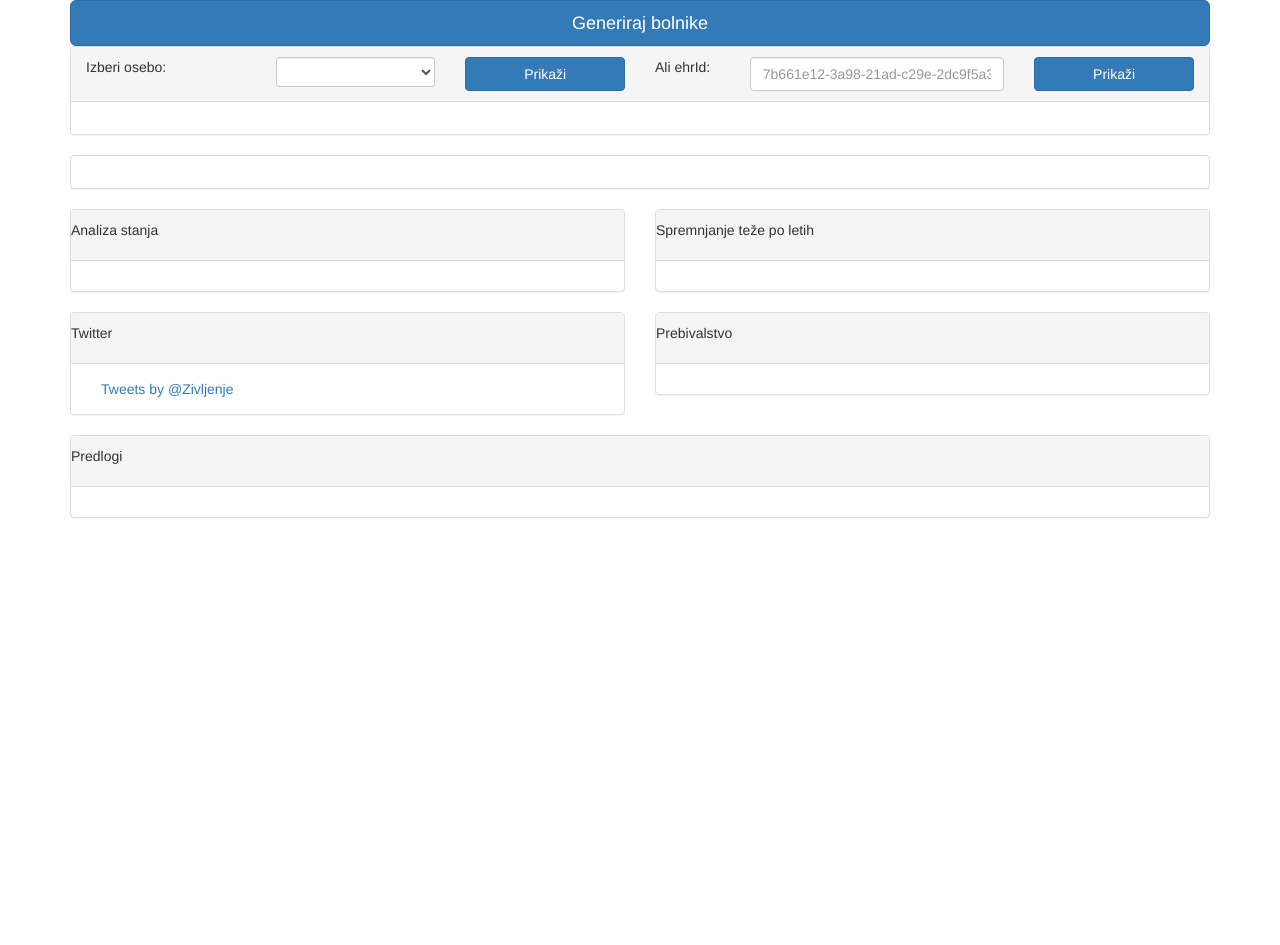
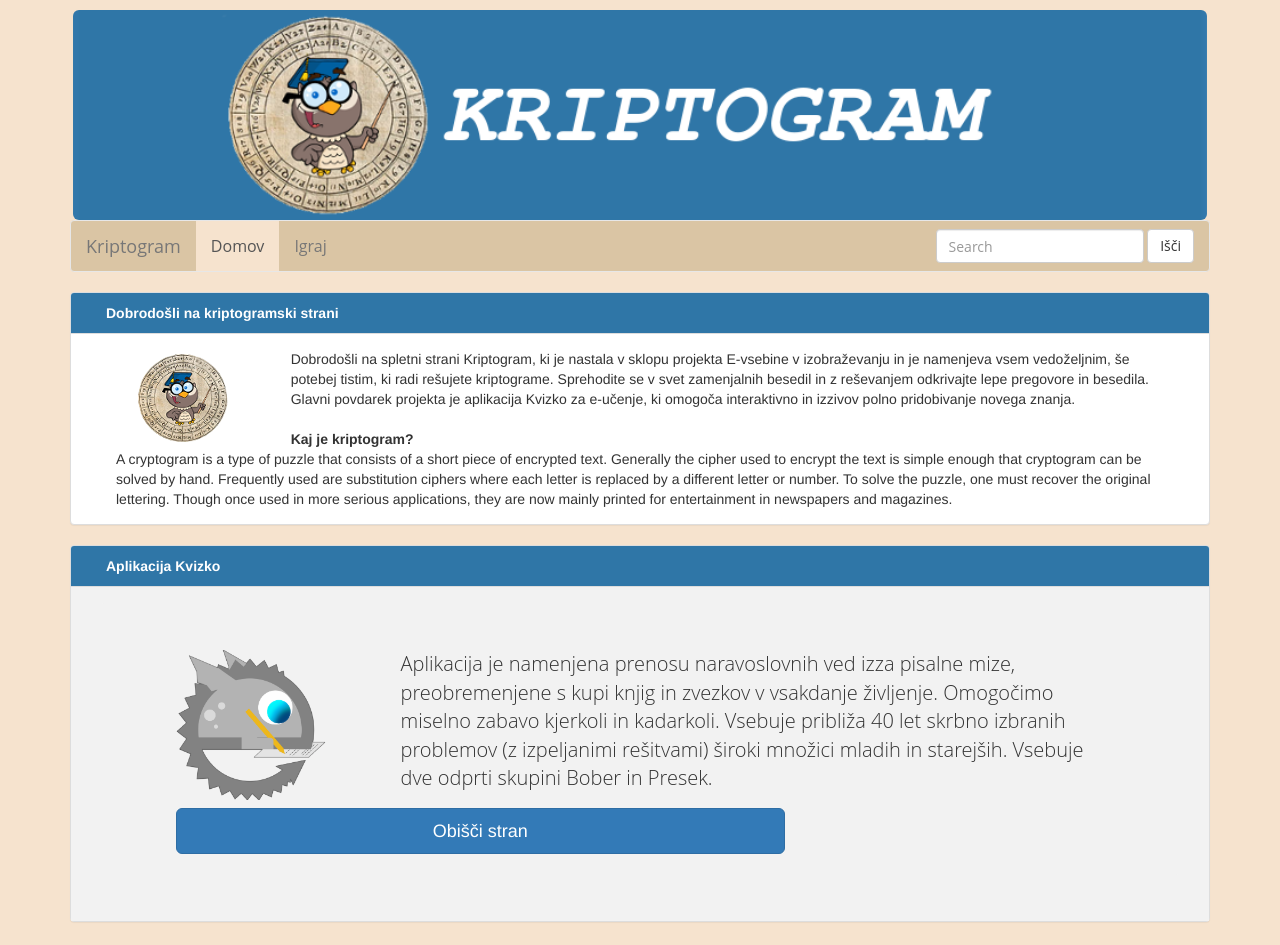
Before and after one commit to benjaminovak/dekodiranje, a plain HTML site: page index.html in a window 1280 px wide. Before the commit the page ends 800 px from the top, so only its background shows below. Drawn offline with nearby package versions, Linux system fonts and the light colour scheme; a script that the page names is missing.

Commit message:
Uvodna spletna stran in oblika

```diff
--- a/index.html
+++ b/index.html
@@ -3,186 +3,111 @@
 <html>
 	<head>
 	    <meta http-equiv="Content-Type" content="text/html; charset=UTF-8"/>
-	    <title>Phr pregled</title>
+	    <title>Kriptogram</title>
 	    <link rel="shortcut icon" href="favicon.ico"/>
 	    <script src="http://ajax.googleapis.com/ajax/libs/jquery/2.1.0/jquery.min.js"></script>
 	    <link href="http://maxcdn.bootstrapcdn.com/bootstrap/3.3.1/css/bootstrap.min.css" rel="stylesheet">
 	    <script src="http://maxcdn.bootstrapcdn.com/bootstrap/3.3.1/js/bootstrap.min.js"></script>
 	    <script src="demo.js"></script>
-	    <script src="d3.min.js"></script>
-		<script src="d3pie.min.js"></script>
 		<script type='text/javascript' src='http://www.geolify.com/geojavascript.php?id=638'>preberiMesto(geolify_js_country_name())</script>
 	    <link rel="stylesheet" type="text/css" href="style.css" />
 	</head>
 	<body>
-		<div class="container">
-			<div class="row">
-				<div class="col-lg-12 col-md-12 col-sm-12">
+		<div class="col-lg-12 col-md-12 col-sm-12">
 					<center>
-					      <button type="button" class="btn btn-primary btn-lg btn-block" onclick="generator()">Generiraj bolnike</button><span id="generator"></span>
+					<div class="container logo">
+
+					   <div class="navbar-inner">
+					     <div class="container">
+					        <a class="brand" href="index.html"> <img src="logo1.png" class="img-rounded" height="210"></a>
+					     </div>
+
+					 </div>
 					</center>
 				</div>
-			</div>
-			<div class="row">
-				<div class="col-lg-12 col-md-12 col-sm-12">
-					<div class="panel panel-default">
-						<div class="panel-heading">
-							<div class="row">
-								<div class="col-lg-2 col-md-2 col-sm-2"><p class="p1">Izberi osebo:</p></div>
-								<div class="col-lg-2 col-md-2 col-sm-2"><select class="form-control input-sm" id="predlogaBolnika"><option value=""></option></select></div>
-								<div class="col-lg-2 col-md-2 col-sm-2">
-									<button type="button" class="btn btn-primary btn-block" onclick="prikazi()">Prikaži</button><span id="generator"></span>
-								</div>
-								<div class="col-lg-1 col-md-2 col-sm-2"><p class="p1">Ali ehrId:</p></div>
-								<div class="col-lg-3 col-md-2 col-sm-2"><input id="meritveVitalnihZnakovEHRid" type="text" class="form-control input-mini" placeholder="7b661e12-3a98-21ad-c29e-2dc9f5a3d885"></div>
-								<div class="col-lg-2 col-md-2 col-sm-2">
-									<button type="button" class="btn btn-primary btn-block" onclick="prikaziPrekoEhrId()">Prikaži</button><span id="generator"></span>
-								</div>
-							</div>
-						</div>
-						<div class="panel-body">
-							<div class="container-fluid">
-							  <div class="row-fluid">
-							    <div class="span10">
-							 		<div class="col-lg-12 col-md-12 col-sm-12">
+		<div class="container">
+		   <div class="row">
+			<div class="col-lg-12 col-md-12 col-sm-12">
+				<nav class="navbar navbar-default" id="menu">
+				  <div class="container-fluid">
+				    <div class="navbar-header">
+				      <a class="navbar-brand" href="index.html">Kriptogram</a>
+				    </div>
+				    <div>
+				      <ul class="nav navbar-nav">
+				        <li class="active"><a href="index.html">Domov</a></li>
+				        <li><a href="./igra/index.html">Igraj</a></li>
+				      </ul>
+				    </div>
 
-							 			<div class="col-lg-7 col-md-7 col-sm-7" class="d1" id="podatki"></div>
-							 			<div class="col-lg-5 col-md-5 col-sm-5" id="slika" ></div>
-							 		</div>
-							    </div>
-							    <div class="span2">
-									<div class="col-lg-12 col-md-12 col-sm-12"></div>
-							    </div>
-							  </div>
-							</div>
-						</div>
+				  <form class="navbar-form navbar-right" role="search">
+					  <div class="form-group">
+					    <input type="text" class="form-control" placeholder="Search">
+					  </div>
+					  <button type="submit" class="btn btn-default">Išči</button>
+					</form>
+				</nav>
 				</div>
 			</div>
-		</div>
-		<div class="row" id="podatek">
-			<div class="col-lg-12 col-md-12 col-sm-12">
-				<div class="panel panel-default">
-					<div class="panel-body">
-						<div class="container-fluid">
-							<div class="row-fluid" >
-						 		<div class="col-lg-3 col-md-3 col-sm-3" id="visina">
 
-						 		</div>
-								<div class="col-lg-9 col-md-9 col-sm-9">
-									<div id="masa" class="col-lg-3 col-md-3 col-sm-3"></div>
-									<div id="temperatura" class="col-lg-3 col-md-3 col-sm-3"></div>
-									<div id="nasicenost" class="col-lg-3 col-md-3 col-sm-3"></div>
-								</div>
-								<div class="col-lg-3 col-md-3 col-sm-3" id="visina">
-						 		</div>
-								<div class="col-lg-9 col-md-9 col-sm-9">
-									<div id="systolic" class="col-lg-3 col-md-3 col-sm-3"></div>
-									<div id="diastolic" class="col-lg-3 col-md-3 col-sm-3"></div>
-									<div id="index" class="col-lg-3 col-md-3 col-sm-3"></div>
-								</div>
+		<div class="row">
+	       <div class="col-lg-12 col-md-12 col-sm-12">
+	        	<div class="panel panel-default">
+	        		<div class="panel-heading" id="glava">
+						<div class="row">
+							<div class="col-lg-6 col-md-6 col-sm-6">
+								<b><span class="pozdrav">Dobrodošli na kriptogramski strani</span></b>
 							</div>
 						</div>
 					</div>
-				</div>
-			</div>
-		</div>
-		<div class="row" id="a">
-	        <div class="col-sm-6 col-md-6">
-	        	<div class="panel panel-default">
-	        		<div class="panel-heading" id="predlogiKoncni">
-							<div class="row">
-								<p class="p6">Analiza stanja</p>
-							</div>
-					</div>
 					<div class="panel-body">
 						<div class="container-fluid">
-							<div class="row-fluid" id="analiza">
+							<div class="row-fluid">
+								<div class="col-lg-12 col-md-12 col-sm-12">
+									<div class="col-lg-2 col-md-2 col-sm-2"><img src="slikca.png" ></a></div>
+									Dobrodošli na spletni strani Kriptogram, ki je nastala v sklopu projekta E-vsebine v izobraževanju in je namenjeva vsem vedoželjnim, še potebej tistim, ki radi rešujete kriptograme. Sprehodite se v svet zamenjalnih besedil in z reševanjem odkrivajte lepe pregovore in besedila.
+									<br>
+									Glavni povdarek projekta je aplikacija Kvizko za e-učenje, ki omogoča interaktivno in izzivov polno pridobivanje novega znanja.
+									<br><br>
+									<b>	Kaj je kriptogram?</b>
+									<br>
+									A cryptogram is a type of puzzle that consists of a short piece of encrypted text. Generally the cipher used to encrypt the text is simple enough that cryptogram can be solved by hand. Frequently used are substitution ciphers where each letter is replaced by a different letter or number. To solve the puzzle, one must recover the original lettering. Though once used in more serious applications, they are now mainly printed for entertainment in newspapers and magazines.
+
+								</div>
 
 							</div>
 						</div>
 					</div>
 				</div>
 	        </div>
-	        <div class="col-sm-6 col-sm-offset-0 col-md-6 col-md-offset-0">
+     	</div>
+
+     	<div class="row">
+	       <div class="col-lg-12 col-md-12 col-sm-12">
 	        	<div class="panel panel-default">
-	        		<div class="panel-heading" id="predlogi">
-							<div class="row" id="graf">
-								<p class="p6">Spremnjanje teže po letih</p>
+	        		<div class="panel-heading" id="glava">
+						<div class="row">
+							<div class="col-lg-6 col-md-6 col-sm-6">
+								<b><span class="pozdrav">Aplikacija Kvizko</span></b>
 							</div>
 						</div>
-					<div class="panel-body">
+					</div>
+					<div class="panel-body" id="kvizko">
 						<div class="container-fluid">
-							<div class="row-fluid" id="teza">
+							<div class="row-fluid">
+									<div class="jumbotron" id="kvizko">
+									<div class="col-lg-3 col-md-3 col-sm-3"><a href="https://euganke.fri.uni-lj.si/"><img src="big-logo.png" width="150"></a></div>
+								      <p id="p1">Aplikacija je namenjena prenosu naravoslovnih ved izza pisalne mize, preobremenjene s kupi knjig in zvezkov v vsakdanje življenje. Omogočimo miselno zabavo kjerkoli in kadarkoli. Vsebuje približa 40 let skrbno izbranih problemov (z izpeljanimi rešitvami) široki množici mladih in starejših. Vsebuje dve odprti skupini Bober in Presek.</p>
 
+								      <center><div class="col-lg-8 col-md-8 col-sm-8"><p><a class="btn btn-primary btn-lg btn-block" href="https://euganke.fri.uni-lj.si/" role="button">Obišči stran</a></p></div></center> <br>
+								    </div>
 							</div>
 						</div>
 					</div>
 				</div>
 	        </div>
-      </div>
-      <div class="row">
-	        <div class="col-sm-6 col-md-6">
-	        	<div class="panel panel-default">
-	        		<div class="panel-heading" id="predlogi">
-							<div class="row">
-								<p class="p6">Twitter</p>
-							</div>
-					</div>
-					<div class="panel-body">
-						<div class="container-fluid">
-							<div class="row-fluid">
-								<a class="twitter-timeline" data-dnt="true" href="https://twitter.com/Zivljenje" data-widget-id="542457681668096001">Tweets by @Zivljenje</a>
-           							 <script>
-           							 	!function(d,s,id){var js,fjs=d.getElementsByTagName(s)[0],p=/^http:/.test(d.location)?'http':'https';if(!d.getElementById(id)){js=d.createElement(s);js.id=id;js.src=p+"://platform.twitter.com/widgets.js";fjs.parentNode.insertBefore(js,fjs);}}(document,"script","twitter-wjs");
-           							 </script>
-							</div>
-						</div>
-					</div>
-				</div>
-	        </div>
-	        <div class="col-sm-6 col-sm-offset-0 col-md-6 col-md-offset-0">
-	        	<div class="panel panel-default">
-	        		<div class="panel-heading" id="predlogiKoncni">
-							<div class="row" id="graf">
-								<p class="p6">Prebivalstvo</p>
-							</div>
+     	</div>
 
-						</div>
-					<div class="panel-body">
-						<div class="container-fluid">
-							<div class="row-fluid" id="torta">
-								<center>
-								<div id="pieChart"></div>
-									<script src="d3.min.js"></script>
-									<script src="d3pie.min.js"></script>
-									<script>
-									var pie = new d3pie("pieChart", {"header":{"title":{"text":"Porazporeditev prebivalstva","color":"#337ab7","fontSize":20,"font":"open sans"},"subtitle":{"text":"glede ITM v evropi","color":"#2d8b2e","fontSize":17,"font":"open sans"},"titleSubtitlePadding":0},"footer":{"color":"#999999","fontSize":10,"font":"open sans","location":"bottom-left"},"size":{"canvasHeight":$("#torta").height(),"canvasWidth":$("#torta").width(),"pieInnerRadius":"30%","pieOuterRadius":"73%"},"data":{"sortOrder":"value-desc","content":[{"label":"Normalna","value":65,"color":"#2484c1"},{"label":"Debelost","value":26,"color":"#4daa4b"},{"label":"Podhranost","value":9,"color":"#90c469"}]},"labels":{"outer":{"pieDistance":10},"inner":{"hideWhenLessThanPercentage":3},"mainLabel":{"fontSize":11},"percentage":{"color":"#ffffff","decimalPlaces":0},"value":{"color":"#adadad","fontSize":11},"lines":{"enabled":true,"style":"straight"}},"effects":{"pullOutSegmentOnClick":{"effect":"linear","speed":400,"size":8}},"misc":{"gradient":{"enabled":true,"percentage":100},"canvasPadding":{"top":0,"right":0,"bottom":0,"left":0}},"callbacks":{}});
-									</script>
-								</center>
-							</div>
-						</div>
-					</div>
-				</div>
-	        </div>
-	    </div>
-	    <div class="row" id="predlog">
-		    <div class="col-sm-6 col-md-12">
-	        	<div class="panel panel-default">
-	        		<div class="panel-heading" id="predlogiKoncni">
-						<div class="row">
-							<p class="p6">Predlogi</p>
-						</div>
-					</div>
-					<div class="panel-body">
-						<div class="container-fluid">
-							<div class="row-fluid" id="rezultati">
-
-							</div>
-						</div>
-					</div>
-				</div>
-			</div>
-		    </div>
-	    </div>
+     	</div>
 	</body>
 </html>
--- /dev/null
+++ b/style.css
@@ -0,0 +1,54 @@
+body {
+	padding: 10px;
+     margin: 0;
+     /* background: url(background.jpg);
+	background-attachment: fixed;
+	background-size: 100%;*/
+	background-color: #F6E3CE;
+}
+#p1{
+	font-size: 20px;
+	font-family: 'Open Sans';
+}
+.pozdrav{
+	color: #FFFFFF;
+	margin: 20px;
+}
+.logo{
+	width: 100%;
+	height: 210px;
+	margin-top: 0px;
+}
+
+#menu{
+	background-color: #dac5a4;
+	font-family: 'Open Sans';
+}
+
+.navbar-default .navbar-nav > .active > a,
+.navbar-default .navbar-nav > .active > a:focus {
+    color: #555;
+    background-color: #F6E3CE;
+}
+.navbar-default .navbar-nav > .active > a:hover{
+	color: #FFFFFF;
+    background-color: #2f76a7;
+    border-color: none;
+}
+
+#glava {
+	background-color: #2f76a7;
+}
+#kvizko{
+	background-color: #F2F2F2;
+}
+.navbar-default .navbar-nav > li > a {
+    color: #777;
+    font-size: 16px;
+}
+.navbar-default .navbar-nav > li > a:hover,
+.navbar-default .navbar-nav > li > a:focus {
+    color: #FFFFFF;
+    background-color: #2f76a7;
+    border-color: none;
+}
```
Also changed, not shown: igra/index.html (added, +76 -0 lines), big-logo.png (added), favicon.ico (added), logo1.png (added), slikca.png (added), 1 other file.
